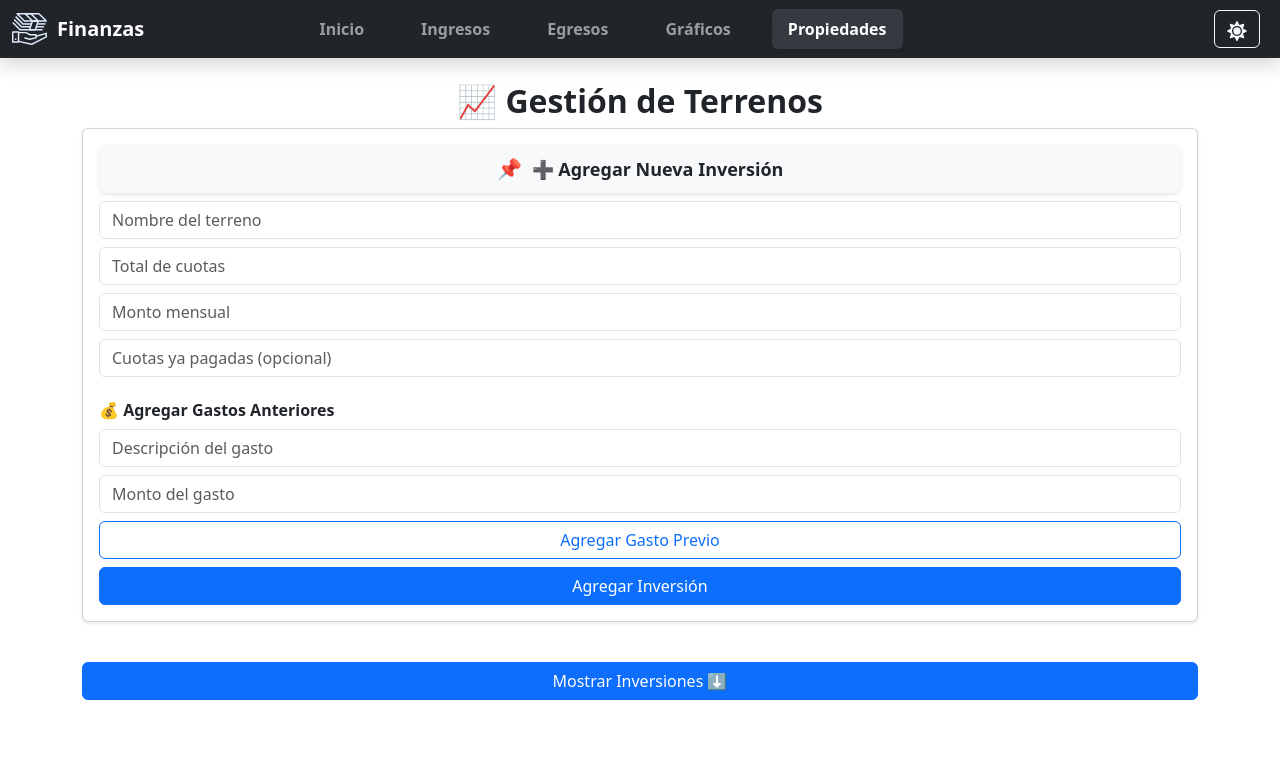
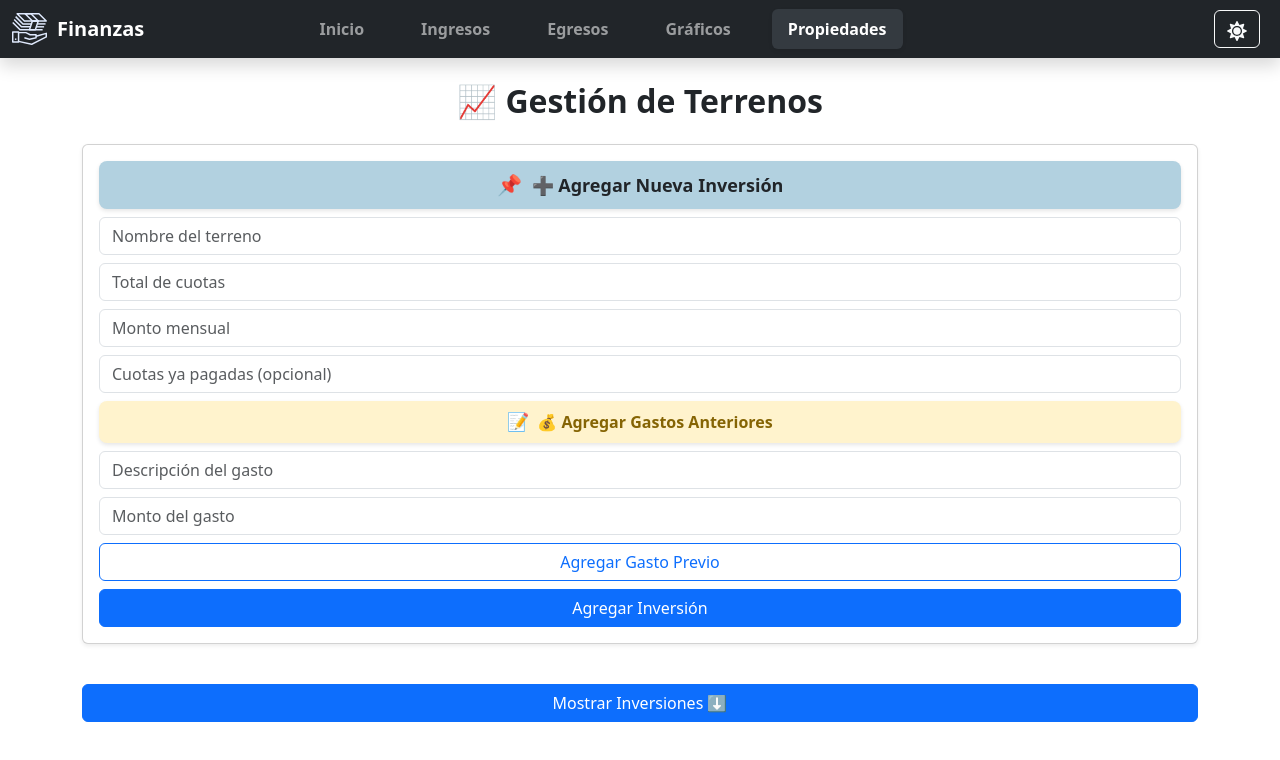
Before and after one commit to WildoFari/Finance-Tracker., a React (Create React App) app: page /Inversiones in a window 1280 px wide. Shown: the top 760 px of the page. Built offline with nearby package versions, Linux system fonts and the light colour scheme.

Commit message:
Improving styles

```diff
--- a/src/App.css
+++ b/src/App.css
@@ -74,7 +74,7 @@
   max-width: 400px;
 }
 .investment-title {
-  background-color: #f8f9fa;
+  background-color:rgb(178, 209, 224);
   padding: 12px 16px;
   border-radius: 8px;
   font-weight: bold;
@@ -91,3 +91,22 @@
   content: "📌";
   font-size: 20px;
 }
+.expense-title {
+  background-color: #fff3cd;
+  padding: 10px 14px;
+  border-radius: 8px;
+  font-weight: bold;
+  font-size: 16px;
+  text-align: center;
+  box-shadow: 0px 2px 4px rgba(0, 0, 0, 0.1);
+  display: flex;
+  align-items: center;
+  justify-content: center;
+  gap: 8px;
+  color: #856404;
+}
+
+.expense-title::before {
+  content: "📝";
+  font-size: 18px;
+}
--- a/src/components/AddInvestment.js
+++ b/src/components/AddInvestment.js
@@ -80,7 +80,7 @@ const AddInvestment = ({ addInvestment, existingInvestments }) => {
     };
 
     return (
-        <form onSubmit={handleSubmit} className="card p-3 shadow-sm mb-4">
+        <form onSubmit={handleSubmit} className="card p-3 shadow-sm mb-4 mt-4">
             <h5 className="investment-title">
                 ➕ Agregar Nueva Inversión
             </h5>
@@ -114,8 +114,9 @@ const AddInvestment = ({ addInvestment, existingInvestments }) => {
                 value={cuotasPagadas}
                 onChange={(e) => setCuotasPagadas(e.target.value)}
             />
-
-            <h6 className="fw-bold mt-3">💰 Agregar Gastos Anteriores</h6>
+            <h6 className="expense-title">
+                💰 Agregar Gastos Anteriores
+            </h6>
             <input
                 type="text"
                 className="form-control mb-2"
```
